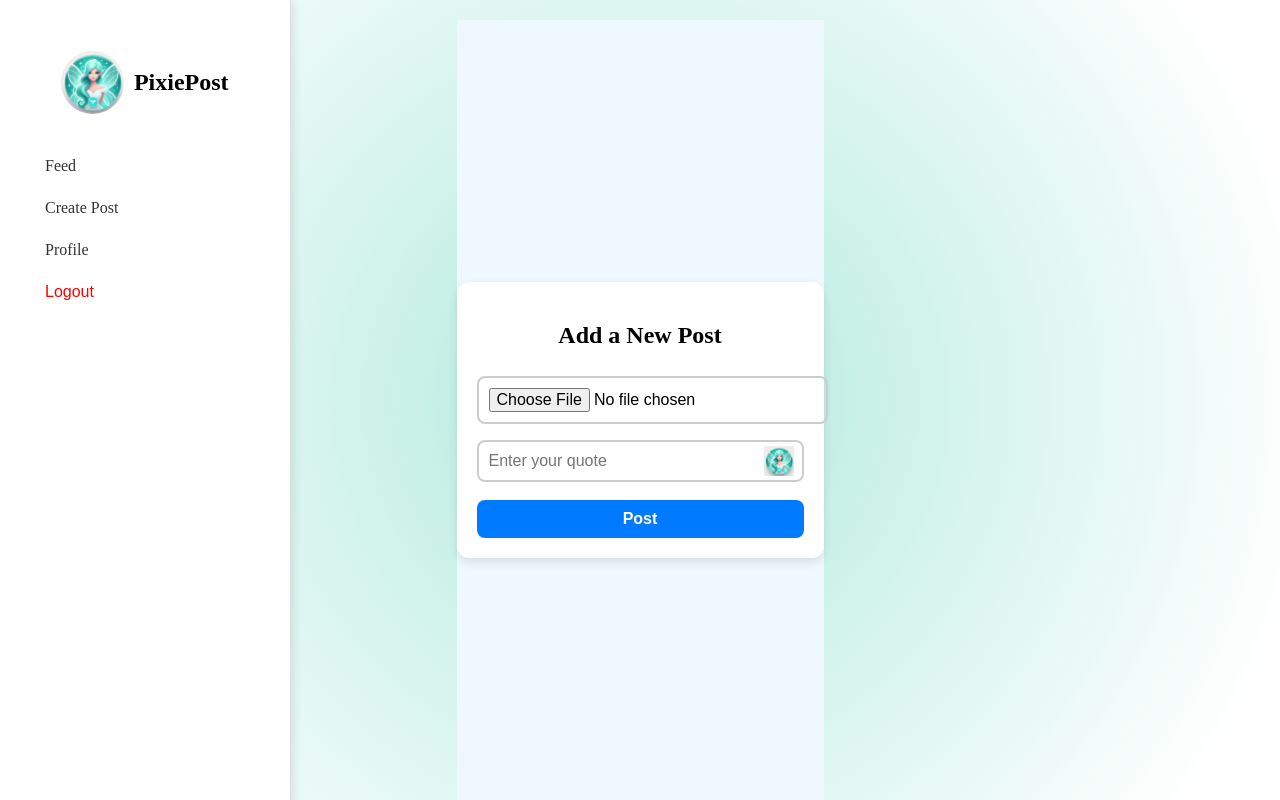
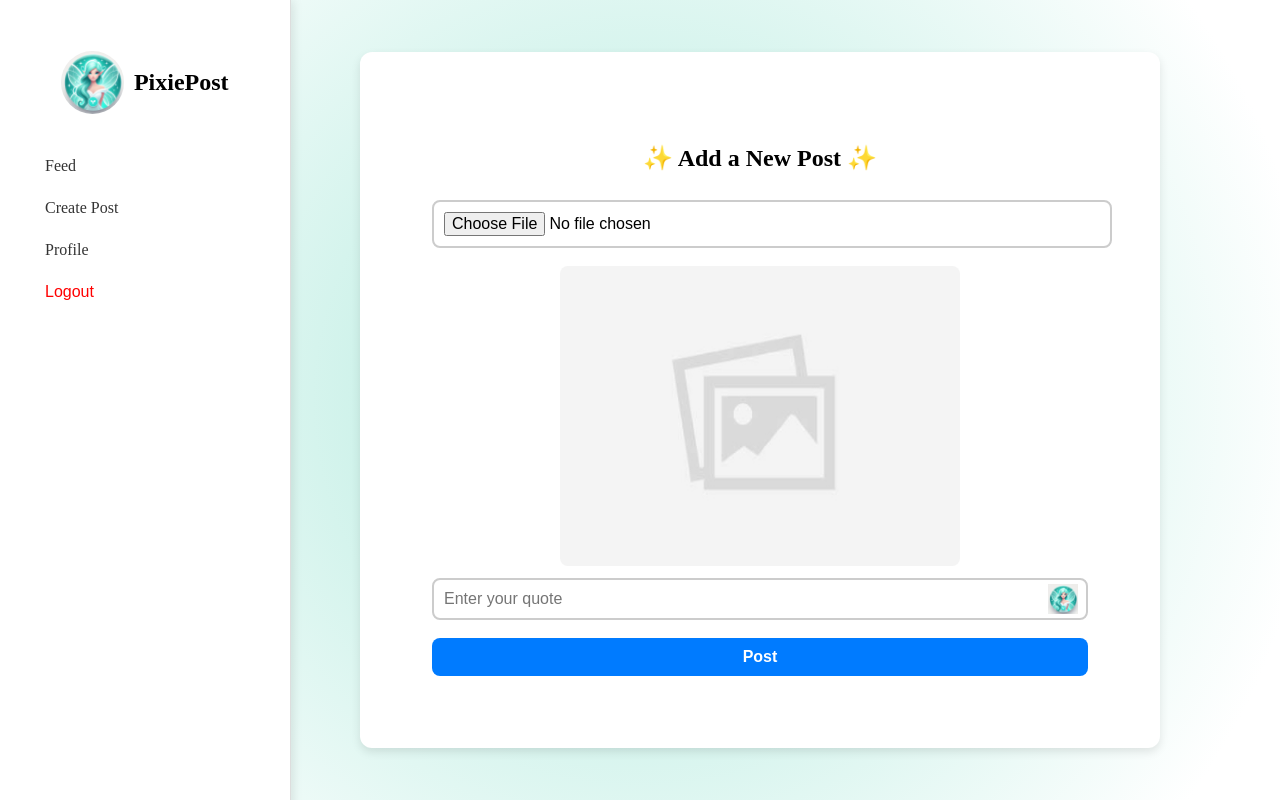
Before and after one commit to ortal124/web-final-UI, a React (Vite) app in the folder web-final-ui/: page /create-post in a window 1280 px wide. Built offline with nearby package versions, Linux system fonts and the light colour scheme; sample sign-in values are in the browser's storage.

Commit message:
add post screen

```diff
--- a/web-final-ui/src/components/AddPost.tsx
+++ b/web-final-ui/src/components/AddPost.tsx
@@ -4,23 +4,31 @@ import { useNavigate } from "react-router-dom";
 import postService from "../services/posts_service";
 import { Sparkles } from "lucide-react";
 import icon from "../icons/fairy-icon.webp";
+import default_preview from "../icons/default_add_image.jpeg";
+
 
 const AddPost: FC = () => {
     const navigate = useNavigate();
     const [text, setText] = useState("");
     const [image, setImage] = useState<File | null>(null);
     const [loading, setLoading] = useState(false);
+    const [preview, setPreview] = useState<string>(default_preview);
 
     const handleCreatePost = async () => {
         try {
-            if (!text) {
-                alert("הזן טקסט לפני הפרסום!");
+            if(!text && !image) {
+                alert("הזן תמונה וטקסט לפני הפרסום!");
                 return;
             }
             if (!image) {
-                alert("הזן תמונה לפני הפרסום או תבקש מפיקסי לעזור לך");
+                alert("הזן תמונה לפני הפרסום");
                 return;
             }
+            if (!text) {
+                alert("הזן טקסט לפני הפרסום! או תבקש מפיקסי לעזור לך");
+                return;
+            }
+
             const { request } = postService.createPost(image, text);
             const res = await request;
             if (res.status === 201) {
@@ -49,15 +57,25 @@ const AddPost: FC = () => {
         }
     };
 
+    const handleImageChange = (e: React.ChangeEvent<HTMLInputElement>) => {
+        const file = e.target.files?.[0] || null;
+        setImage(file);
+        if (file) {
+            const reader = new FileReader();
+            reader.onload = () => setPreview(reader.result as string);
+            reader.readAsDataURL(file);
+        }
+    };
+
     return (
         <div className="add-post-container">
             <div className="add-post-form-container">
-                <h2>Add a New Post</h2>
+                <h2>✨ Add a New Post ✨</h2>
                 <input
                     type="file"
                     className="input"
-                    onChange={(e) => setImage(e.target.files?.[0] || null)}
-                />
+                    onChange={handleImageChange} />
+                <img src={preview} alt="Preview" className="preview-img" />
                 <div className="text-input-container">
                     <input
                         type="text"
--- a/web-final-ui/src/styles/AddPost.css
+++ b/web-final-ui/src/styles/AddPost.css
@@ -2,18 +2,18 @@
     display: flex;
     justify-content: center;
     align-items: center;
-    height: 100vh;
-    background-color: #f0f8ff;
+    height: 95vh;
+    width: 100vh;
+    padding-left: 15%;
 }
 
 .add-post-form-container {
     background: white;
-    padding: 20px;
     border-radius: 12px;
     box-shadow: 0px 4px 10px rgba(0, 0, 0, 0.1);
-    width: 90%;
-    max-width: 400px;
+    width: 100%;
     text-align: center;
+    padding: 9%;
 }
 
 add-post-form-container.h2 {
@@ -67,7 +67,10 @@ add-post-form-container.h2 {
 }
 
 .preview-img {
-    width: 100%;
+    max-width: 400px;
+    max-height: 300px;
+    width: 400px;
+    height: 300px;
     margin-top: 10px;
     border-radius: 8px;
 }
--- a/web-final-ui/src/styles/Feed.css
+++ b/web-final-ui/src/styles/Feed.css
@@ -20,6 +20,7 @@ body {
 
 .post-card {
   width: 100%;
+  max-width: 600px;
   background: white;
   padding: 15px;
   border-radius: 10px;
--- a/web-final-ui/src/styles/UserProfile.css
+++ b/web-final-ui/src/styles/UserProfile.css
@@ -3,13 +3,13 @@ html, body {
     margin: 0;
     padding: 0;
     height: 100vh;
-    overflow: hidden;
     display: flex;
     justify-content: center;
 }
 
 .profile-container {
     display: flex;
+    overflow: hidden;
     flex-direction: column;
     align-items: center;
     max-width: 100%;
```
Also changed, not shown: web-final-ui/src/icons/default_add_image.jpeg (added).
